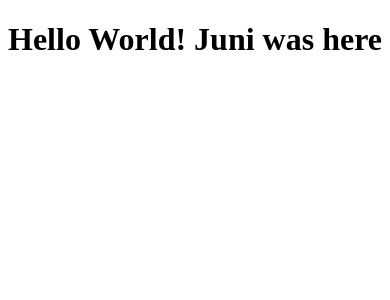
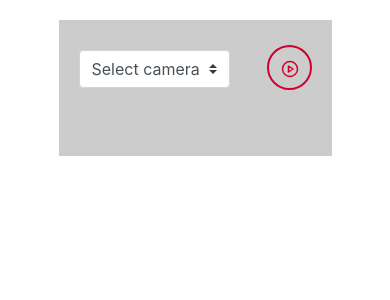
Before and after one commit to m3dlin/Rowdy-Hacks, a Flask app: page / in a window 390 px wide. Shown: the top 300 px of the page. Run offline with Flask 3, Linux system fonts and the light colour scheme; some libraries are stand-ins or nearby versions.

Commit message:
adding camera functionalities

```diff
--- a/app.py
+++ b/app.py
@@ -1,11 +1,13 @@
 from flask import Flask, render_template
 
-app = Flask(__name__)
+app = Flask(__name__,static_url_path='/static', static_folder='./static')
 
 # first route when user goes to website.
 @app.route("/")
 def index():
-    return render_template('index.html'), 200
+    return render_template('scanner2.html'), 200
+
+
 
 
 
--- /dev/null
+++ b/static/scanner.js
@@ -0,0 +1,99 @@
+feather.replace();
+
+const controls = document.querySelector(".controls");
+const cameraOptions = document.querySelector(".video-options>select");
+const video = document.querySelector("video");
+const canvas = document.querySelector("canvas");
+const screenshotImage = document.querySelector("img");
+const buttons = [...controls.querySelectorAll("button")];
+let streamStarted = false;
+
+// navigator.mediaDevices.getUserMedia({ video: true });
+const [play, pause, screenshot] = buttons;
+
+const constraints = {
+  video: {
+    width: {
+      min: 1280,
+      ideal: 1920,
+      max: 2560,
+    },
+    height: {
+      min: 720,
+      ideal: 1080,
+      max: 1440,
+    },
+    // facingMode: {
+    //   exact: "environment",
+    // },
+  },
+};
+
+const getCameraSelection = async () => {
+  const devices = await navigator.mediaDevices.enumerateDevices();
+  const videoDevices = devices.filter((device) => device.kind === "videoinput");
+  const options = videoDevices.map((videoDevice) => {
+    return `<option value="${videoDevice.deviceId}">${videoDevice.label}</option>`;
+  });
+  cameraOptions.innerHTML = options.join("");
+};
+
+play.onclick = () => {
+  if (streamStarted) {
+    video.play();
+    play.classList.add("d-none");
+    pause.classList.remove("d-none");
+    return;
+  }
+  if ("mediaDevices" in navigator && navigator.mediaDevices.getUserMedia) {
+    const updatedConstraints = {
+      ...constraints,
+      deviceId: {
+        exact: cameraOptions.value,
+      },
+    };
+    startStream(updatedConstraints);
+  }
+};
+
+const startStream = async (constraints) => {
+  const stream = await navigator.mediaDevices.getUserMedia(constraints);
+  handleStream(stream);
+};
+
+const handleStream = (stream) => {
+  video.srcObject = stream;
+  play.classList.add("d-none");
+  pause.classList.remove("d-none");
+  screenshot.classList.remove("d-none");
+  streamStarted = true;
+};
+
+getCameraSelection();
+
+cameraOptions.onchange = () => {
+  const updatedConstraints = {
+    ...constraints,
+    deviceId: {
+      exact: cameraOptions.value,
+    },
+  };
+  startStream(updatedConstraints);
+};
+
+const pauseStream = () => {
+  video.pause();
+  play.classList.remove("d-none");
+  pause.classList.add("d-none");
+};
+
+const doScreenshot = () => {
+  canvas.width = video.videoWidth;
+  canvas.height = video.videoHeight;
+  canvas.getContext("2d").drawImage(video, 0, 0);
+  screenshotImage.src = canvas.toDataURL("image/webp");
+  screenshotImage.classList.remove("d-none");
+};
+
+pause.onclick = pauseStream;
+screenshot.onclick = doScreenshot;
--- /dev/null
+++ b/static/scanner2.css
@@ -0,0 +1,106 @@
+.screenshot-image {
+  width: 150px;
+  height: 90px;
+  border-radius: 4px;
+  border: 2px solid whitesmoke;
+  box-shadow: 0 1px 2px 0 rgba(0, 0, 0, 0.1);
+  position: absolute;
+  bottom: 5px;
+  left: 10px;
+  background: white;
+}
+
+.display-cover {
+  display: flex;
+  justify-content: center;
+  align-items: center;
+  width: 70%;
+  margin: 5% auto;
+  position: relative;
+}
+
+video {
+  width: 100%;
+  background: rgba(0, 0, 0, 0.2);
+}
+
+.video-options {
+  position: absolute;
+  left: 20px;
+  top: 30px;
+}
+
+.controls {
+  position: absolute;
+  right: 20px;
+  top: 20px;
+  display: flex;
+}
+
+.controls > button {
+  width: 45px;
+  height: 45px;
+  text-align: center;
+  border-radius: 100%;
+  margin: 0 6px;
+  background: transparent;
+}
+
+.controls > button:hover svg {
+  color: white !important;
+}
+
+@media (min-width: 300px) and (max-width: 400px) {
+  .controls {
+    flex-direction: column;
+  }
+
+  .controls button {
+    margin: 5px 0 !important;
+  }
+}
+
+.controls > button > svg {
+  height: 20px;
+  width: 18px;
+  text-align: center;
+  margin: 0 auto;
+  padding: 0;
+}
+
+.controls button:nth-child(1) {
+  border: 2px solid #d2002e;
+}
+
+.controls button:nth-child(1) svg {
+  color: #d2002e;
+}
+
+.controls button:nth-child(2) {
+  border: 2px solid #008496;
+}
+
+.controls button:nth-child(2) svg {
+  color: #008496;
+}
+
+.controls button:nth-child(3) {
+  border: 2px solid #00b541;
+}
+
+.controls button:nth-child(3) svg {
+  color: #00b541;
+}
+
+.controls > button {
+  width: 45px;
+  height: 45px;
+  text-align: center;
+  border-radius: 100%;
+  margin: 0 6px;
+  background: transparent;
+}
+
+.controls > button:hover svg {
+  color: white;
+}
--- a/templates/index.html
+++ b/templates/index.html
@@ -2,10 +2,14 @@
 
 <html>
   <head>
+    <meta charset="UTF-8" />
+    <meta name="viewport" content="width=device-width, initial-scale=1.0" />
     <title>Rowdy Hacks</title>
+    <link rel="stylesheet" href="../static/styles.css" />
   </head>
 
   <body>
     <h1>Hello World! Juni was here</h1>
+    <div class="square"></div>
   </body>
 </html>
--- /dev/null
+++ b/templates/scanner2.html
@@ -0,0 +1,49 @@
+<!DOCTYPE html>
+<html lang="en">
+  <head>
+    <meta charset="UTF-8" />
+    <meta
+      name="viewport"
+      content="width=device-width, user-scalable=no, initial-scale=1.0, maximum-scale=1.0, minimum-scale=1.0"
+    />
+    <meta http-equiv="X-UA-Compatible" content="ie=edge" />
+    <link
+      rel="stylesheet"
+      href="https://stackpath.bootstrapcdn.com/bootstrap/4.1.3/css/bootstrap.min.css"
+    />
+    <link rel="stylesheet" href="../static/scanner2.css" />
+    <title>Document</title>
+  </head>
+  <body>
+    <div class="display-cover">
+      <video autoplay></video>
+      <canvas class="d-none"></canvas>
+
+      <div class="video-options">
+        <select name="" id="" class="custom-select">
+          <option value="">Select camera</option>
+        </select>
+      </div>
+
+      <img class="screenshot-image d-none" alt="" />
+
+      <div class="controls">
+        <button class="btn btn-danger play" title="Play">
+          <i data-feather="play-circle"></i>
+        </button>
+        <button class="btn btn-info pause d-none" title="Pause">
+          <i data-feather="pause"></i>
+        </button>
+        <button
+          class="btn btn-outline-success screenshot d-none"
+          title="ScreenShot"
+        >
+          <i data-feather="image"></i>
+        </button>
+      </div>
+    </div>
+
+    <script src="https://unpkg.com/feather-icons"></script>
+    <script src="../static/scanner.js"></script>
+  </body>
+</html>
```
Also changed, not shown: static/scanner.css (added, +8 -0 lines), static/styles.css (added, +25 -0 lines), templates/scanner.html (added, +61 -0 lines).
